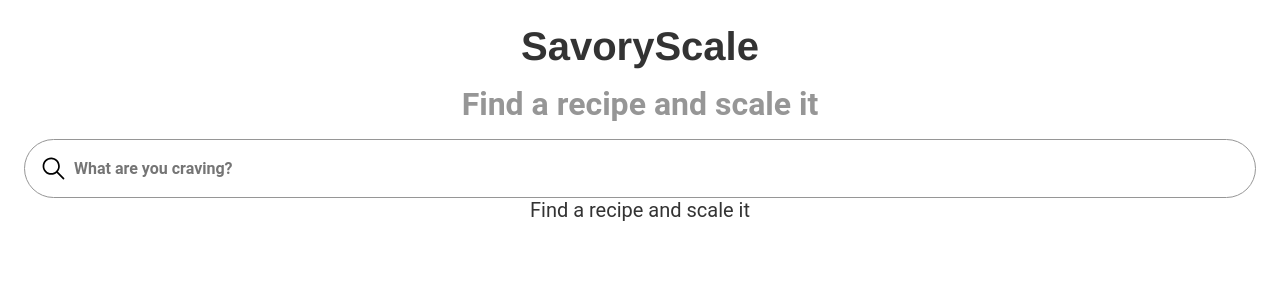
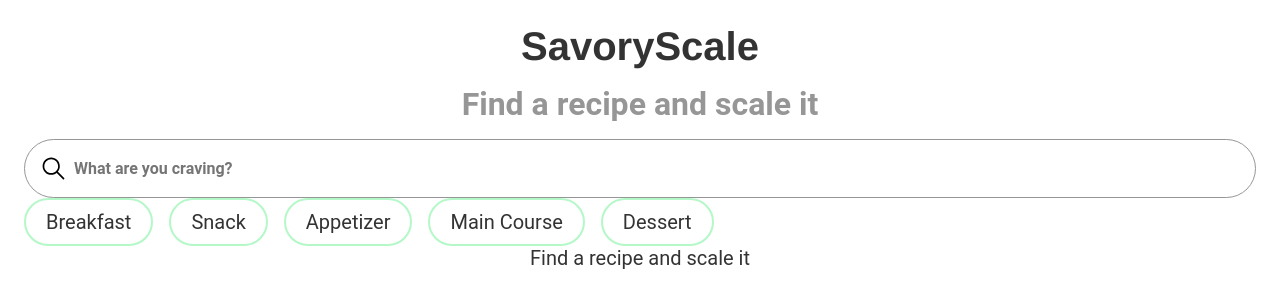
Before and after one commit to ctam62/savoryscale, a React (Vite) app: page / in a window 1280 px wide. Shown: the top 308 px of the page. Built offline with nearby package versions, Linux system fonts and the light colour scheme; a web font is replaced by a local one.

Commit message:
feat: add meal type search filters component

```diff
--- /dev/null
+++ b/src/components/Filters/Filters.jsx
@@ -0,0 +1,23 @@
+import './Filters.scss';
+
+export const Filters = () => {
+    const mealTypes = [
+        { id: 1, name: "Breakfast" },
+        { id: 2, name: "Snack" },
+        { id: 3, name: "Appetizer" },
+        { id: 4, name: "Main Course" },
+        { id: 5, name: "Dessert" }
+    ];
+
+    return (
+        <div className='filter'>
+            {mealTypes.map((type) =>
+                <button
+                    className='filter__button'
+                    key={type.id}>
+                    {type.name}
+                </button>
+            )}
+        </div>
+    )
+}
--- /dev/null
+++ b/src/components/Filters/Filters.scss
@@ -0,0 +1,12 @@
+@use './../../styles/mixins.scss' as *;
+@use './../../styles/variables.scss' as *;
+
+.filter {
+    display: flex;
+    gap: 1rem;
+
+    &__button {
+        @include button;
+        border-radius: 2.5rem;
+    }
+}
--- a/src/components/Header/Header.jsx
+++ b/src/components/Header/Header.jsx
@@ -1,5 +1,6 @@
 import './Header.scss';
 import { Search } from '../Search/Search';
+import { Filters } from '../Filters/Filters';
 
 export const Header = () => {
     return (
@@ -7,6 +8,7 @@ export const Header = () => {
             <div className='header__logo'>SavoryScale</div>
             <h3 className='header__subheader'>Find a recipe and scale it</h3>
             <Search />
+            <Filters />
         </header>
     )
 }
```
